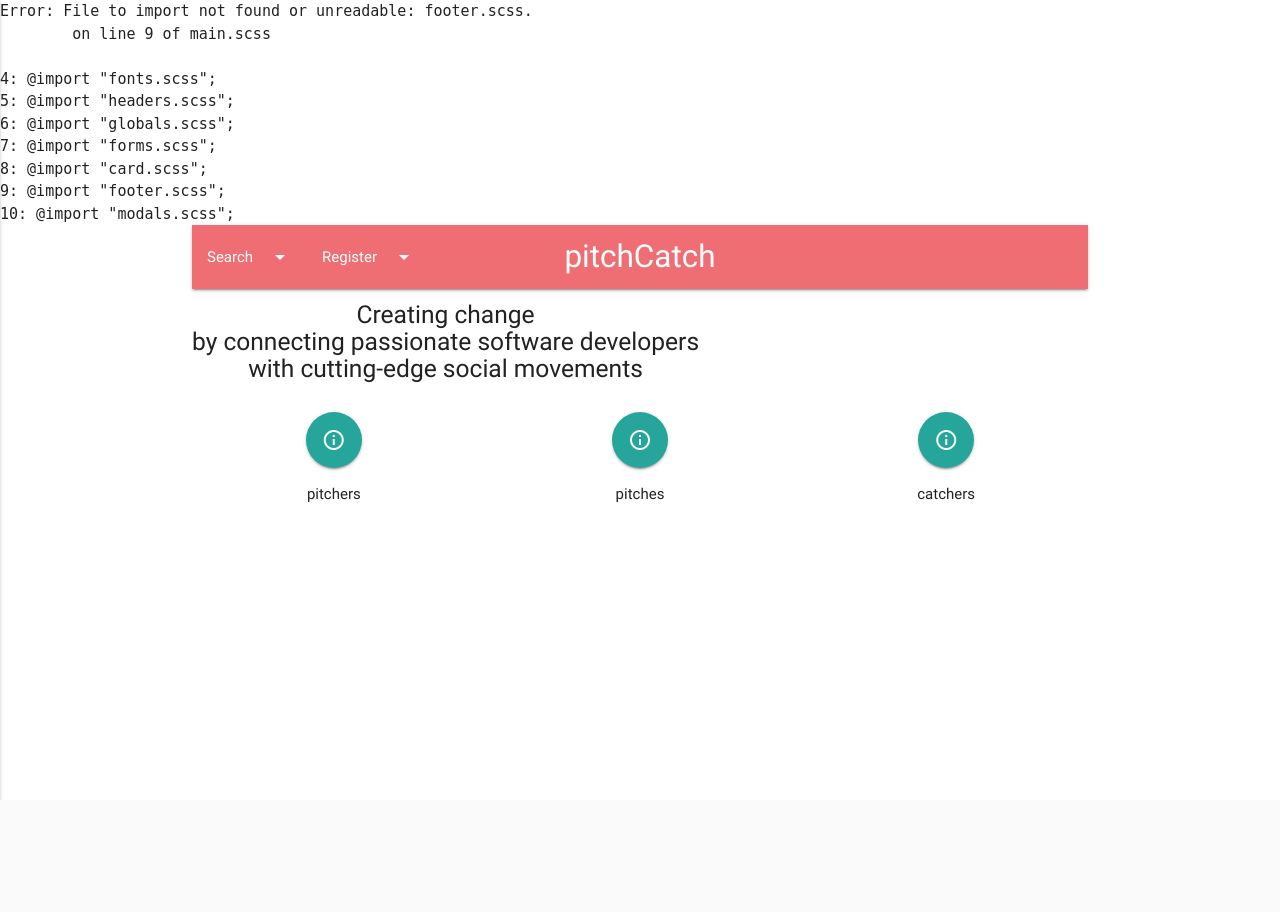
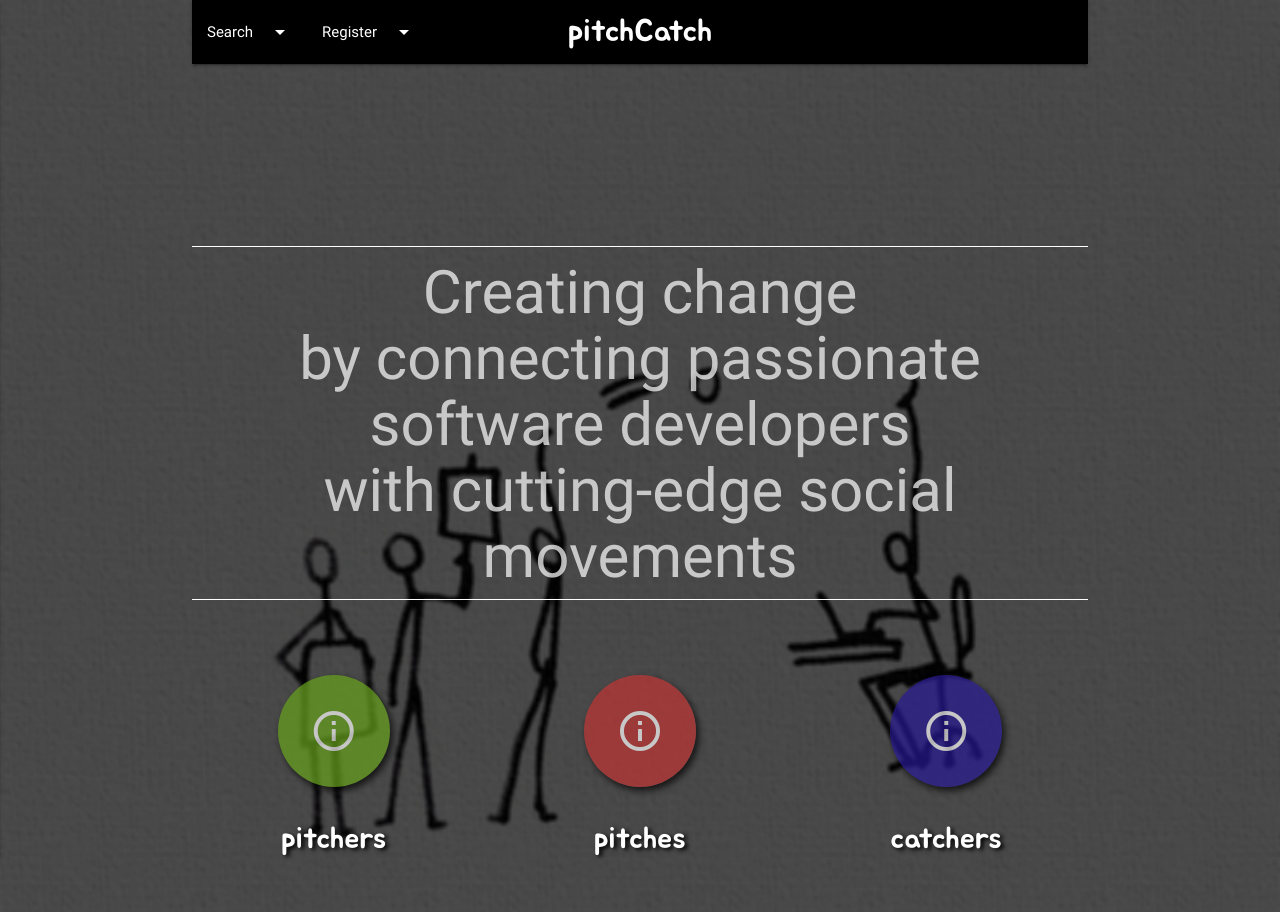
Before and after one commit to Code-Institute-Submissions/pitchCatch, a Flask app: page / in a window 1280 px wide. Before the commit the page ends 800 px from the top, so only its background shows below. Run offline with Flask 2, Linux system fonts and the light colour scheme; data that the repository does not hold is empty.

Commit message:
deleted _footer.scss file

```diff
--- a/config.py
+++ b/config.py
@@ -2,4 +2,4 @@ from sqlalchemy import create_engine
 # imported by run.py
 DEBUG = True
 DATABASE_URI = create_engine('postgresql://ubuntu:pw123@localhost:5432/pitch_catch_caught', convert_unicode=True)
-SECRET_KEY = '17348hyutrm567'
+SECRET_KEY = '17348hyutrm765'
--- a/static/css/main.css
+++ b/static/css/main.css
@@ -1,55 +1,247 @@
-/*
-Error: File to import not found or unreadable: footer.scss.
-        on line 9 of main.scss
+/*Shadows*/
+/*Padding (small view)*/
+nav {
+  background-color: #000; }
 
-4: @import "fonts.scss";
-5: @import "headers.scss";
-6: @import "globals.scss";
-7: @import "forms.scss";
-8: @import "card.scss";
-9: @import "footer.scss";
-10: @import "modals.scss";
+.sub-heading {
+  position: fixed;
+  top: 5rem;
+  left: 5rem;
+  font-size: 2rem; }
 
-Backtrace:
-main.scss:9
-/nix/store/zmisxnl63ica4zaviifixamr3xg27kzp-ruby-2.3.1-p0/lib/ruby/gems/2.3.0/gems/sass-3.4.23/lib/sass/tree/import_node.rb:67:in `rescue in import'
-/nix/store/zmisxnl63ica4zaviifixamr3xg27kzp-ruby-2.3.1-p0/lib/ruby/gems/2.3.0/gems/sass-3.4.23/lib/sass/tree/import_node.rb:45:in `import'
-/nix/store/zmisxnl63ica4zaviifixamr3xg27kzp-ruby-2.3.1-p0/lib/ruby/gems/2.3.0/gems/sass-3.4.23/lib/sass/tree/import_node.rb:28:in `imported_file'
-/nix/store/zmisxnl63ica4zaviifixamr3xg27kzp-ruby-2.3.1-p0/lib/ruby/gems/2.3.0/gems/sass-3.4.23/lib/sass/tree/import_node.rb:37:in `css_import?'
-/nix/store/zmisxnl63ica4zaviifixamr3xg27kzp-ruby-2.3.1-p0/lib/ruby/gems/2.3.0/gems/sass-3.4.23/lib/sass/tree/visitors/perform.rb:313:in `visit_import'
-/nix/store/zmisxnl63ica4zaviifixamr3xg27kzp-ruby-2.3.1-p0/lib/ruby/gems/2.3.0/gems/sass-3.4.23/lib/sass/tree/visitors/base.rb:36:in `visit'
-/nix/store/zmisxnl63ica4zaviifixamr3xg27kzp-ruby-2.3.1-p0/lib/ruby/gems/2.3.0/gems/sass-3.4.23/lib/sass/tree/visitors/perform.rb:160:in `block in visit'
-/nix/store/zmisxnl63ica4zaviifixamr3xg27kzp-ruby-2.3.1-p0/lib/ruby/gems/2.3.0/gems/sass-3.4.23/lib/sass/stack.rb:79:in `block in with_base'
-/nix/store/zmisxnl63ica4zaviifixamr3xg27kzp-ruby-2.3.1-p0/lib/ruby/gems/2.3.0/gems/sass-3.4.23/lib/sass/stack.rb:115:in `with_frame'
-/nix/store/zmisxnl63ica4zaviifixamr3xg27kzp-ruby-2.3.1-p0/lib/ruby/gems/2.3.0/gems/sass-3.4.23/lib/sass/stack.rb:79:in `with_base'
-/nix/store/zmisxnl63ica4zaviifixamr3xg27kzp-ruby-2.3.1-p0/lib/ruby/gems/2.3.0/gems/sass-3.4.23/lib/sass/tree/visitors/perform.rb:160:in `visit'
-/nix/store/zmisxnl63ica4zaviifixamr3xg27kzp-ruby-2.3.1-p0/lib/ruby/gems/2.3.0/gems/sass-3.4.23/lib/sass/tree/visitors/base.rb:52:in `block in visit_children'
-/nix/store/zmisxnl63ica4zaviifixamr3xg27kzp-ruby-2.3.1-p0/lib/ruby/gems/2.3.0/gems/sass-3.4.23/lib/sass/tree/visitors/base.rb:52:in `map'
-/nix/store/zmisxnl63ica4zaviifixamr3xg27kzp-ruby-2.3.1-p0/lib/ruby/gems/2.3.0/gems/sass-3.4.23/lib/sass/tree/visitors/base.rb:52:in `visit_children'
-/nix/store/zmisxnl63ica4zaviifixamr3xg27kzp-ruby-2.3.1-p0/lib/ruby/gems/2.3.0/gems/sass-3.4.23/lib/sass/tree/visitors/perform.rb:169:in `block in visit_children'
-/nix/store/zmisxnl63ica4zaviifixamr3xg27kzp-ruby-2.3.1-p0/lib/ruby/gems/2.3.0/gems/sass-3.4.23/lib/sass/tree/visitors/perform.rb:181:in `with_environment'
-/nix/store/zmisxnl63ica4zaviifixamr3xg27kzp-ruby-2.3.1-p0/lib/ruby/gems/2.3.0/gems/sass-3.4.23/lib/sass/tree/visitors/perform.rb:168:in `visit_children'
-/nix/store/zmisxnl63ica4zaviifixamr3xg27kzp-ruby-2.3.1-p0/lib/ruby/gems/2.3.0/gems/sass-3.4.23/lib/sass/tree/visitors/base.rb:36:in `block in visit'
-/nix/store/zmisxnl63ica4zaviifixamr3xg27kzp-ruby-2.3.1-p0/lib/ruby/gems/2.3.0/gems/sass-3.4.23/lib/sass/tree/visitors/perform.rb:188:in `visit_root'
-/nix/store/zmisxnl63ica4zaviifixamr3xg27kzp-ruby-2.3.1-p0/lib/ruby/gems/2.3.0/gems/sass-3.4.23/lib/sass/tree/visitors/base.rb:36:in `visit'
-/nix/store/zmisxnl63ica4zaviifixamr3xg27kzp-ruby-2.3.1-p0/lib/ruby/gems/2.3.0/gems/sass-3.4.23/lib/sass/tree/visitors/perform.rb:159:in `visit'
-/nix/store/zmisxnl63ica4zaviifixamr3xg27kzp-ruby-2.3.1-p0/lib/ruby/gems/2.3.0/gems/sass-3.4.23/lib/sass/tree/visitors/perform.rb:8:in `visit'
-/nix/store/zmisxnl63ica4zaviifixamr3xg27kzp-ruby-2.3.1-p0/lib/ruby/gems/2.3.0/gems/sass-3.4.23/lib/sass/tree/root_node.rb:36:in `css_tree'
-/nix/store/zmisxnl63ica4zaviifixamr3xg27kzp-ruby-2.3.1-p0/lib/ruby/gems/2.3.0/gems/sass-3.4.23/lib/sass/tree/root_node.rb:29:in `render_with_sourcemap'
-/nix/store/zmisxnl63ica4zaviifixamr3xg27kzp-ruby-2.3.1-p0/lib/ruby/gems/2.3.0/gems/sass-3.4.23/lib/sass/engine.rb:381:in `_render_with_sourcemap'
-/nix/store/zmisxnl63ica4zaviifixamr3xg27kzp-ruby-2.3.1-p0/lib/ruby/gems/2.3.0/gems/sass-3.4.23/lib/sass/engine.rb:298:in `render_with_sourcemap'
-/nix/store/zmisxnl63ica4zaviifixamr3xg27kzp-ruby-2.3.1-p0/lib/ruby/gems/2.3.0/gems/sass-3.4.23/lib/sass/plugin/compiler.rb:492:in `update_stylesheet'
-/nix/store/zmisxnl63ica4zaviifixamr3xg27kzp-ruby-2.3.1-p0/lib/ruby/gems/2.3.0/gems/sass-3.4.23/lib/sass/plugin/compiler.rb:215:in `block in update_stylesheets'
-/nix/store/zmisxnl63ica4zaviifixamr3xg27kzp-ruby-2.3.1-p0/lib/ruby/gems/2.3.0/gems/sass-3.4.23/lib/sass/plugin/compiler.rb:209:in `each'
-/nix/store/zmisxnl63ica4zaviifixamr3xg27kzp-ruby-2.3.1-p0/lib/ruby/gems/2.3.0/gems/sass-3.4.23/lib/sass/plugin/compiler.rb:209:in `update_stylesheets'
-/nix/store/zmisxnl63ica4zaviifixamr3xg27kzp-ruby-2.3.1-p0/lib/ruby/gems/2.3.0/gems/sass-3.4.23/lib/sass/plugin/compiler.rb:473:in `on_file_changed'
-/nix/store/zmisxnl63ica4zaviifixamr3xg27kzp-ruby-2.3.1-p0/lib/ruby/gems/2.3.0/gems/sass-3.4.23/lib/sass/plugin/compiler.rb:331:in `block in watch'
-/nix/store/zmisxnl63ica4zaviifixamr3xg27kzp-ruby-2.3.1-p0/lib/ruby/gems/2.3.0/gems/sass-3.4.23/vendor/listen/lib/listen/listener.rb:252:in `on_change'
-/nix/store/zmisxnl63ica4zaviifixamr3xg27kzp-ruby-2.3.1-p0/lib/ruby/gems/2.3.0/gems/sass-3.4.23/vendor/listen/lib/listen/listener.rb:290:in `block in initialize_adapter'
-/nix/store/zmisxnl63ica4zaviifixamr3xg27kzp-ruby-2.3.1-p0/lib/ruby/gems/2.3.0/gems/sass-3.4.23/vendor/listen/lib/listen/adapters/polling.rb:48:in `poll_changed_directories'
-/nix/store/zmisxnl63ica4zaviifixamr3xg27kzp-ruby-2.3.1-p0/lib/ruby/gems/2.3.0/gems/sass-3.4.23/vendor/listen/lib/listen/adapter.rb:299:in `block in start_poller'
-*/
-body:before {
-  white-space: pre;
-  font-family: monospace;
-  content: "Error: File to import not found or unreadable: footer.scss.\A         on line 9 of main.scss\A \A 4: @import \"fonts.scss\";\A 5: @import \"headers.scss\";\A 6: @import \"globals.scss\";\A 7: @import \"forms.scss\";\A 8: @import \"card.scss\";\A 9: @import \"footer.scss\";\A 10: @import \"modals.scss\";"; }
+.margin-top {
+  margin-top: 2rem; }
+  @media (min-width: 768px) {
+    .margin-top {
+      margin-top: 5rem; } }
+  @media (min-width: 992px) {
+    .margin-top {
+      margin-top: 2rem; } }
+
+.pitch-card {
+  margin-top: 0 !important; }
+
+h1,
+h2,
+h3,
+h5 {
+  color: #fff; }
+
+h1 {
+  font-size: 2rem; }
+
+nav ul a {
+  font-size: 1rem; }
+
+nav .brand-logo {
+  font-family: 'Jua', 'sans-serif'; }
+
+i.medium {
+  font-size: 2rem; }
+
+/*Form fonts*/
+.select-wrapper {
+  color: #fff; }
+
+.delete {
+  color: #ff4040; }
+
+.search-heading {
+  background: rgba(0, 0, 0, 0.87);
+  padding: 10px; }
+
+.valign-wrapper {
+  margin-top: 17%;
+  border-bottom: 1px white solid;
+  border-top: 1px solid white; }
+
+@media (min-width: 992px) {
+  .reg-header {
+    font-size: 3rem !important;
+    line-height: 0 !important; } }
+
+.tagline {
+  opacity: .7;
+  margin-left: auto;
+  margin-right: auto; }
+  @media (min-width: 768px) {
+    .tagline {
+      font-size: 4rem; } }
+
+h5 a {
+  color: white; }
+
+/*background image*/
+body {
+  background-size: cover;
+  background-repeat: no-repeat;
+  background-image: url("/static/images/back-image.jpg");
+  background-attachment: fixed;
+  background-position: center; }
+
+/* table font color*/
+td, th {
+  color: #c13f3f;
+  font-weight: 600; }
+
+td a {
+  color: #0690f5; }
+
+.thead {
+  color: #fff; }
+
+/*Background themes*/
+.background-pitchers {
+  background-color: #66a21a;
+  opacity: 0.7;
+  box-shadow: 3px 4px 7px black; }
+
+.background-catchers {
+  background-color: #281b96;
+  opacity: 0.7;
+  box-shadow: 3px 4px 7px black; }
+
+.background-pitches {
+  background-color: rgba(216, 50, 50, 0.85);
+  opacity: 0.7;
+  box-shadow: 3px 4px 7px black; }
+
+.border-pitchers {
+  border-right: 2px solid #66a21a; }
+
+.blocktheme-pitcher {
+  border-left: .5rem solid;
+  color: #66a21a; }
+
+.blocktheme-catcher {
+  border-left: .5rem solid;
+  color: #5d4ce8; }
+
+.blocktheme-pitch {
+  border-left: .5rem solid;
+  color: rgba(216, 50, 50, 0.85); }
+
+/*Margins*/
+.margin-top-main {
+  margin-top: 10rem; }
+
+.margin-top-index {
+  margin-top: 8rem; }
+  @media (min-width: 768px) {
+    .margin-top-index {
+      margin-top: 5rem; } }
+
+.margin-top-section {
+  margin-top: 3rem; }
+
+.top-margin {
+  margin-top: 2rem; }
+
+.profile-name {
+  margin-top: 20%; }
+
+.profile-card {
+  margin-top: 10%; }
+
+hr {
+  width: 33.3%;
+  margin-bottom: 2rem; }
+
+/*Banners*/
+.banner {
+  width: 33%; }
+
+/*Messages*/
+#message {
+  position: fixed;
+  top: 5rem;
+  left: 10%;
+  color: #f72727;
+  background: rgba(251, 233, 220, 0.95);
+  padding: 3rem;
+  width: 80%;
+  font-family: jua;
+  z-index: 1000;
+  font-size: 2rem;
+  border: solid;
+  box-shadow: 4px 5px 8px black; }
+
+form .material-icons {
+  color: #fff !important;
+  text-shadow: 3px 2px 4px black; }
+
+i.medium {
+  font-size: 2rem; }
+
+div label {
+  color: rgba(255, 227, 157, 0.85) !important;
+  font-weight: 600; }
+
+textarea.materialize-textarea {
+  padding: 0;
+  color: #fff; }
+
+input {
+  color: white; }
+
+.card {
+  background: rgba(255, 227, 157, 0.85); }
+
+.card .card-action {
+  background-color: #a08111; }
+
+.form-logo {
+  display: inline;
+  border-radius: 6px;
+  width: 50px;
+  position: absolute;
+  top: 1rem;
+  left: 1rem;
+  opacity: 0.85;
+  box-shadow: 2px 2px 5px 1px #a08111; }
+
+.catcher-logo {
+  display: inline;
+  border-radius: 6px;
+  position: absolute;
+  left: 1rem;
+  bottom: .25rem;
+  width: 37px; }
+
+.pitch-logo {
+  display: inline;
+  border-radius: 6px;
+  position: absolute;
+  left: 1rem;
+  bottom: .25rem;
+  width: 68px; }
+
+.pitcher-logo {
+  display: inline;
+  border-radius: 6px;
+  position: absolute;
+  left: 1rem;
+  bottom: .25rem;
+  width: 68px; }
+
+.modal-btns {
+  color: white;
+  text-shadow: 3px 2px 4px black;
+  font-family: jua;
+  font-size: 1rem; }
+  @media (min-width: 768px) {
+    .modal-btns {
+      font-size: 2rem; } }
+
+@media (min-width: 768px) {
+  .btn-floating.btn-large i {
+    line-height: 112px; }
+
+  .btn-large i {
+    font-size: 3.2rem; }
+
+  .btn-floating.btn-large {
+    width: 112px;
+    height: 112px; } }
+
+/*# sourceMappingURL=main.css.map */
--- a/static/css/main.scss
+++ b/static/css/main.scss
@@ -6,5 +6,4 @@
 @import "globals.scss";
 @import "forms.scss";
 @import "card.scss";
-@import "footer.scss";
 @import "modals.scss";
```
Also changed, not shown: 1 other file.
